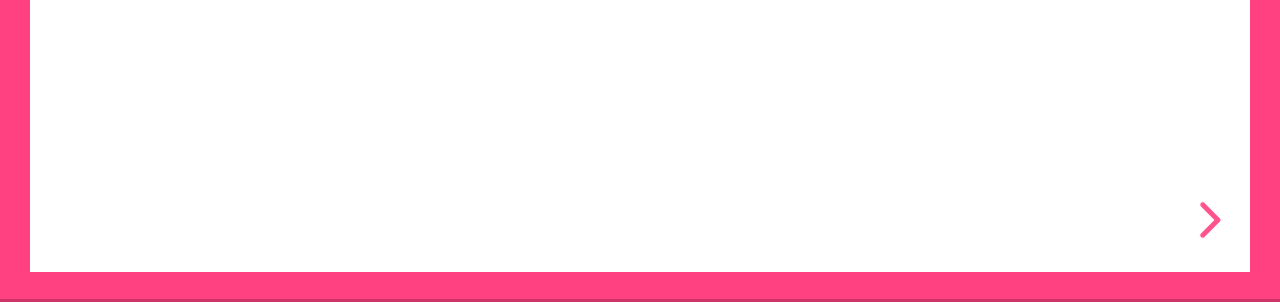
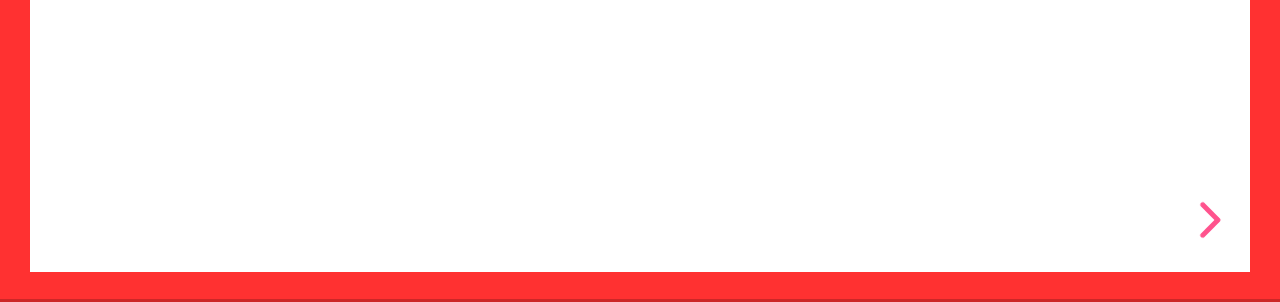
Before and after one commit to itsmardan/techav2, a plain HTML site: page index.html in a window 1280 px wide. Shown: the part 498-800 px from the top of the page. Drawn offline with Linux system fonts and the light colour scheme.

Commit message:
robot.css

```diff
--- a/reveal-hugo/themes/robot-lung.css
+++ b/reveal-hugo/themes/robot-lung.css
@@ -39,7 +39,7 @@ section.has-light-background, section.has-light-background h1, section.has-light
 .line {
   content: '';
   position: fixed;
-  background: #FF4081;
+  background: #FF3131;
   z-index: 105; }
   .line.top {
     left: 0;
```
